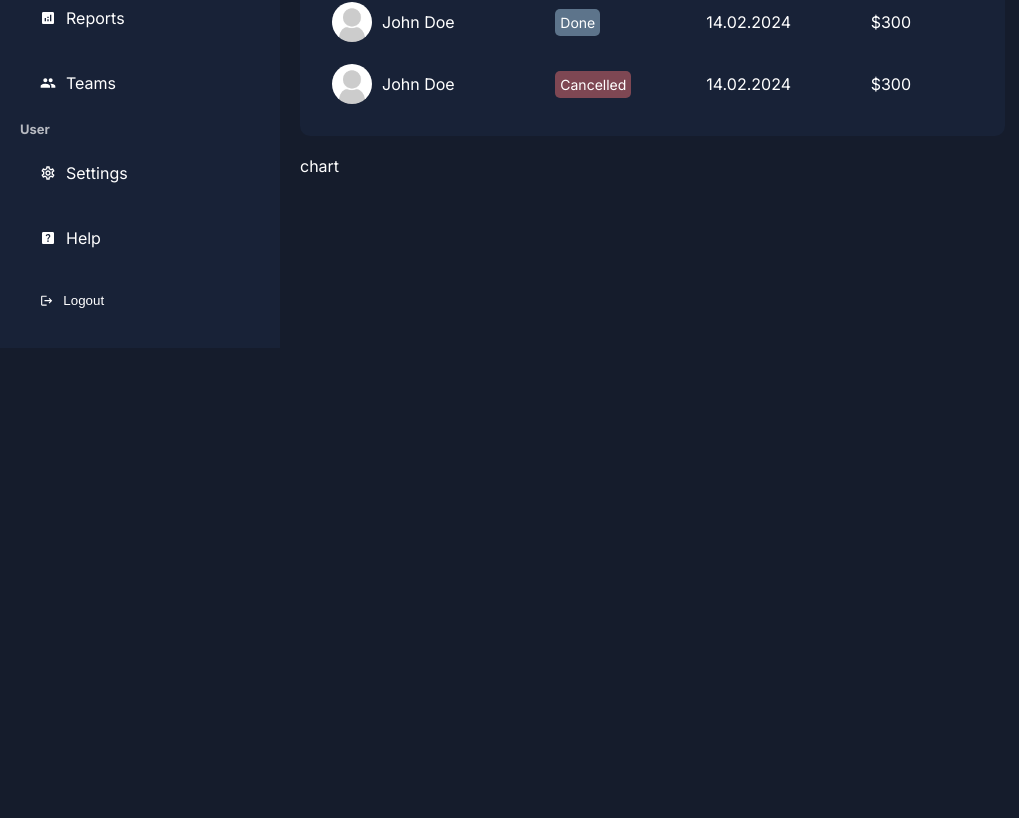
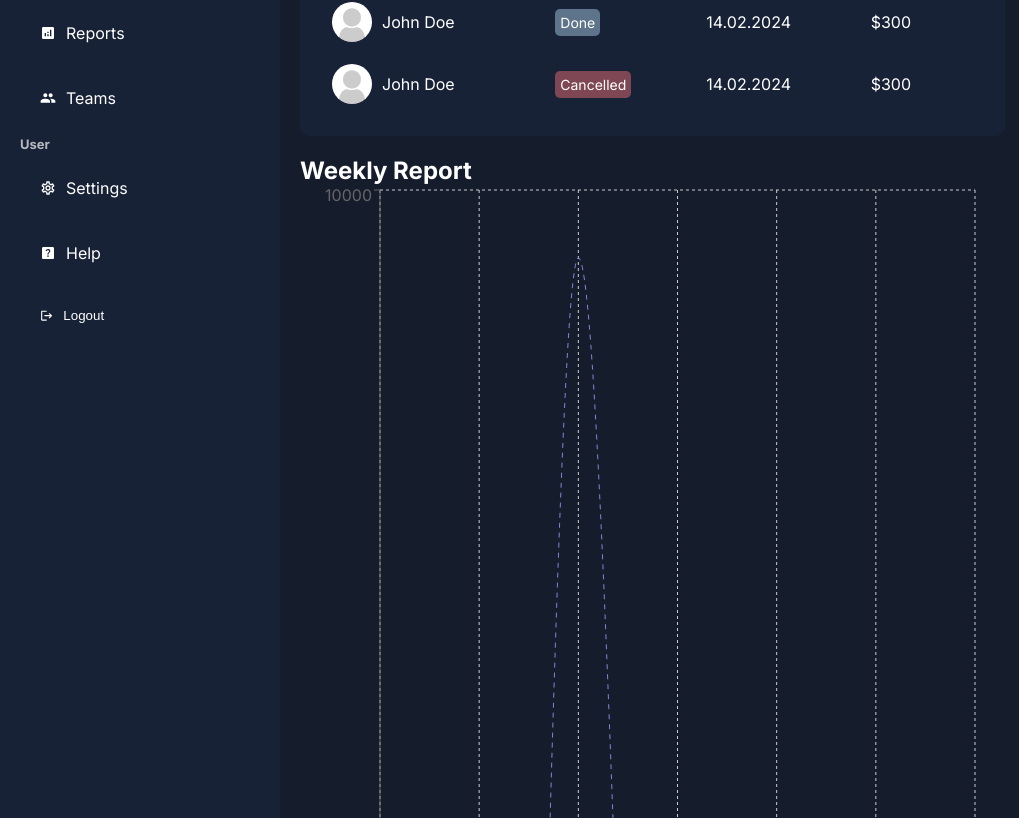
Before and after one commit to abenooo/NextJs_14_AdminDashboard, a Next.js app: page /dashboard in a window 1280 px wide. Shown: the part 482-1300 px from the top of the page, without its empty margins (0-1019 px from the left). Before the commit the page ends 830 px from the top, so only its background shows below. Built offline with nearby package versions, Linux system fonts and the light colour scheme.

Commit message:
Add the chart

```diff
--- a/app/ui/dashboard/chart/chart.jsx
+++ b/app/ui/dashboard/chart/chart.jsx
@@ -1,6 +1,80 @@
+"use client"
+import styles from "./chart.module.css"
+import { LineChart, Line, XAxis, YAxis, CartesianGrid, Tooltip, Legend, ResponsiveContainer } from 'recharts';
+
+const data = [
+  {
+    name: 'Page A',
+    uv: 4000,
+    pv: 2400,
+    amt: 2400,
+  },
+  {
+    name: 'Page B',
+    uv: 3000,
+    pv: 1398,
+    amt: 2210,
+  },
+  {
+    name: 'Page C',
+    uv: 2000,
+    pv: 9800,
+    amt: 2290,
+  },
+  {
+    name: 'Page D',
+    uv: 2780,
+    pv: 3908,
+    amt: 2000,
+  },
+  {
+    name: 'Page E',
+    uv: 1890,
+    pv: 4800,
+    amt: 2181,
+  },
+  {
+    name: 'Page F',
+    uv: 2390,
+    pv: 3800,
+    amt: 2500,
+  },
+  {
+    name: 'Page G',
+    uv: 3490,
+    pv: 4300,
+    amt: 2100,
+  },
+];
+
+
 const Chart = () => {
   return (
-    <div>chart</div>
+    <div className={styles.container}>
+<h2>Weekly Report</h2>
+
+<ResponsiveContainer width="100%" height="100%">
+        <LineChart
+          width={500}
+          height={300}
+          data={data}
+          margin={{
+            top: 5,
+            right: 30,
+            left: 20,
+            bottom: 5,
+          }}
+        >
+          <CartesianGrid strokeDasharray="3 3" />
+          <XAxis dataKey="name" />
+          <YAxis />
+          <Tooltip />
+          <Legend />
+          <Line type="monotone" dataKey="pv" stroke="#8884d8" strokeDasharray="5 5" />
+          <Line type="monotone" dataKey="uv" stroke="#82ca9d" strokeDasharray="3 4 5 2" />
+        </LineChart>
+      </ResponsiveContainer>
+    </div>
   )
 }
 
```
